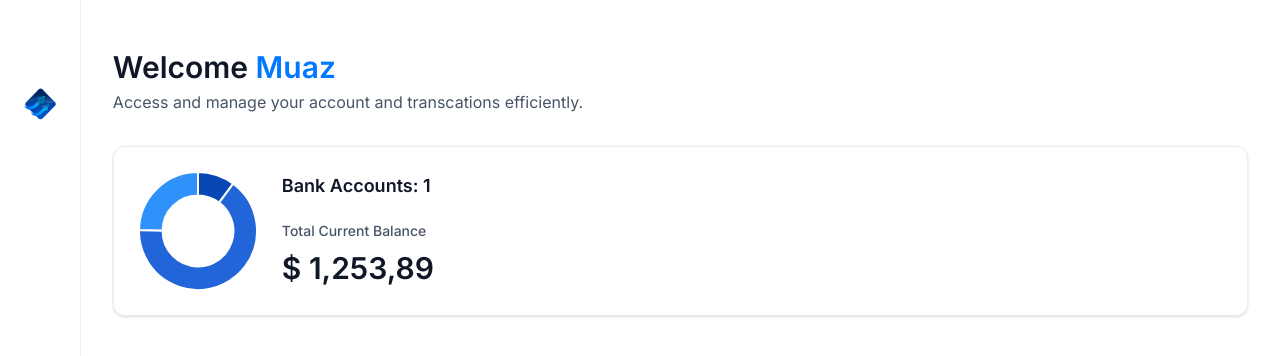
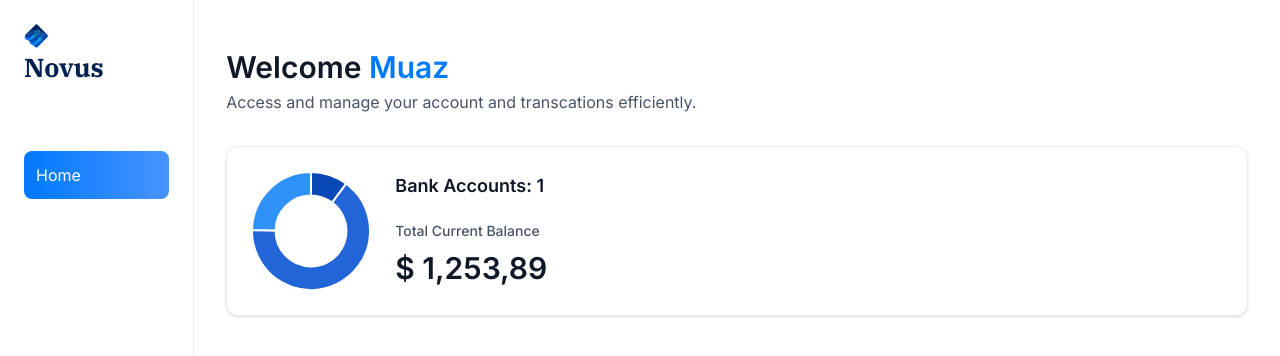
Before and after one commit to MuazMu/Magnus-Online-Banking-System, a Next.js app: page / in a window 1280 px wide. Shown: the top 356 px of the page. Built offline with nearby package versions, Linux system fonts and the light colour scheme.

Commit message:
Implemented Home button on Sidebar

```diff
--- a/components/Sidebar.tsx
+++ b/components/Sidebar.tsx
@@ -1,16 +1,39 @@
+'use client'
+
 import Link from 'next/link'
 import React from 'react'
 import Image from 'next/image'
+import { sidebarLinks } from '@/constants'
+import { cn } from '@/lib/utils'
+import { usePathname } from 'next/navigation'
 
 const Sidebar = ({ user }: SiderbarProps ) => {
+
+  const pathname = usePathname();
+
   return (
     <section className="sidebar">
     <nav className="flex flex-col gap-4">
-     <Link href="/" className="mb-12 cursor-pointer items-center gap-2"></Link>
+     <Link href="/" className="mb-12 cursor-pointer items-center gap-2">
        <Image
                   src="/icons/logo.svg"
                   width={34}
-                  height={34} alt={''}       />
+                  height={34} alt={'Novus Logo'}
+                  className="size-[24px] max-xl:size-14"   />
+          <h1 className="sidebar-logo">Novus</h1>
+      </Link>
+      {sidebarLinks.map((item)=>
+      {
+        const isActive =
+        pathname === item.route || pathname.startsWith(`${item.route}/`)
+      return(
+        <Link href={item.route} key={item.label}
+        className={cn('sidebar-link',{'bg-bank-gradient': isActive})}
+        >
+          {item.label}
+        </Link>
+      )
+    })}
     </nav>
     </section>
 
```
